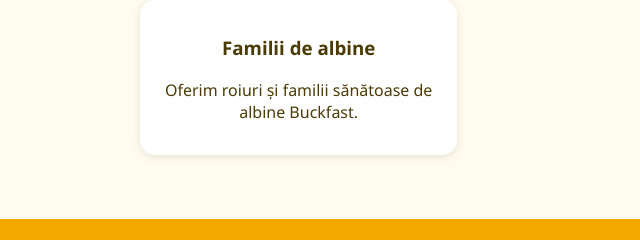
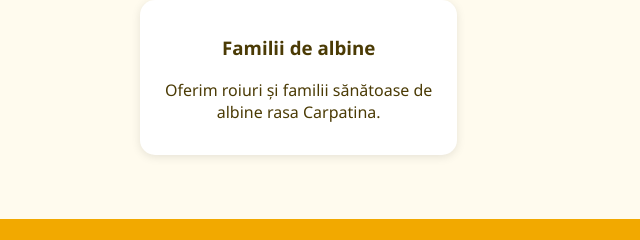
Before and after one commit to ReAn1971/stupina-rebeja-site, a plain HTML site: page index.html in a window 1280 px wide. Shown: the part 435-675 px from the top of the page, 0-640 px from the left. Drawn offline with Linux system fonts and the light colour scheme.

Commit message:
Update index.html

```diff
--- a/index.html
+++ b/index.html
@@ -123,7 +123,7 @@
           <div class="card"><h3>Miere naturală</h3><p>Recoltată cu grijă din stupina familiei Rebeja, 100% naturală.</p></div>
           <div class="card"><h3>Perga</h3><p>O sursă puternică de vitamine și energie naturală.</p></div>
           <div class="card"><h3>Propolis</h3><p>Antibiotic natural pentru sănătate și imunitate.</p></div>
-          <div class="card"><h3>Familii de albine</h3><p>Oferim roiuri și familii sănătoase de albine Buckfast.</p></div>
+          <div class="card"><h3>Familii de albine</h3><p>Oferim roiuri și familii sănătoase de albine rasa Carpatina.</p></div>
         </div>
       `,
       ru: `
@@ -132,7 +132,7 @@
           <div class="card"><h3>Натуральный мёд</h3><p>Собран с любовью на семейной пасеке Ребежа, 100% натуральный.</p></div>
           <div class="card"><h3>Перга</h3><p>Мощный источник витаминов и природной энергии.</p></div>
           <div class="card"><h3>Прополис</h3><p>Природный антибиотик для здоровья и иммунитета.</p></div>
-          <div class="card"><h3>Отводки пчёл</h3><p>Продаём сильные семьи пчёл породы Бакфаст.</p></div>
+          <div class="card"><h3>Отводки пчёл</h3><p>Продаём сильные семьи пчёл породы Карпатка.</p></div>
         </div>
       `
     };
```
